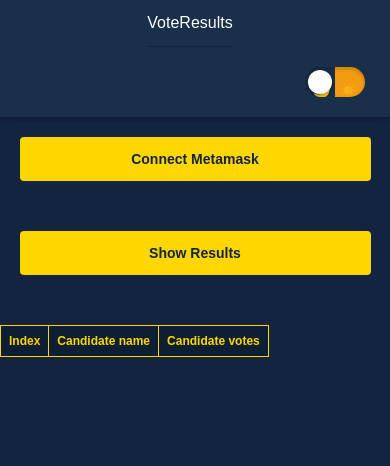
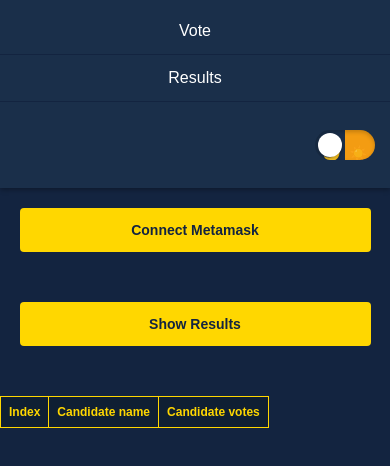
Before and after one commit to Mhrsh0129/VotEth, a website: page ListVoters.html in a window 390 px wide. Drawn offline with Linux system fonts and the light colour scheme.

Commit message:
fix: Improve navbar mobile layout spacing
- Override justify-content to center in mobile media query
- Add gap: 8px for consistent spacing between stacked items
- Add align-items: center for proper alignment
- Set navbar-links to flex-direction: column with gap: 0
- Add padding: 8px 0 to navbar for better vertical spacing
- Fixes large vertical gaps when navbar stacks on mobile
- Applied to both index.html and ListVoters.html
- Better mobile UX with tightly grouped navigation items

```diff
--- a/ListVoters.html
+++ b/ListVoters.html
@@ -249,6 +249,16 @@
 		/* Navigation bar */
 		.navbar {
 			flex-direction: column;
+			justify-content: center;
+			align-items: center;
+			gap: 8px;
+			padding: 8px 0;
+		}
+
+		.navbar-links {
+			flex-direction: column;
+			width: 100%;
+			gap: 0;
 		}
 
 		.navbar a {
```
Also changed, not shown: index.html (+10 -0 lines).
